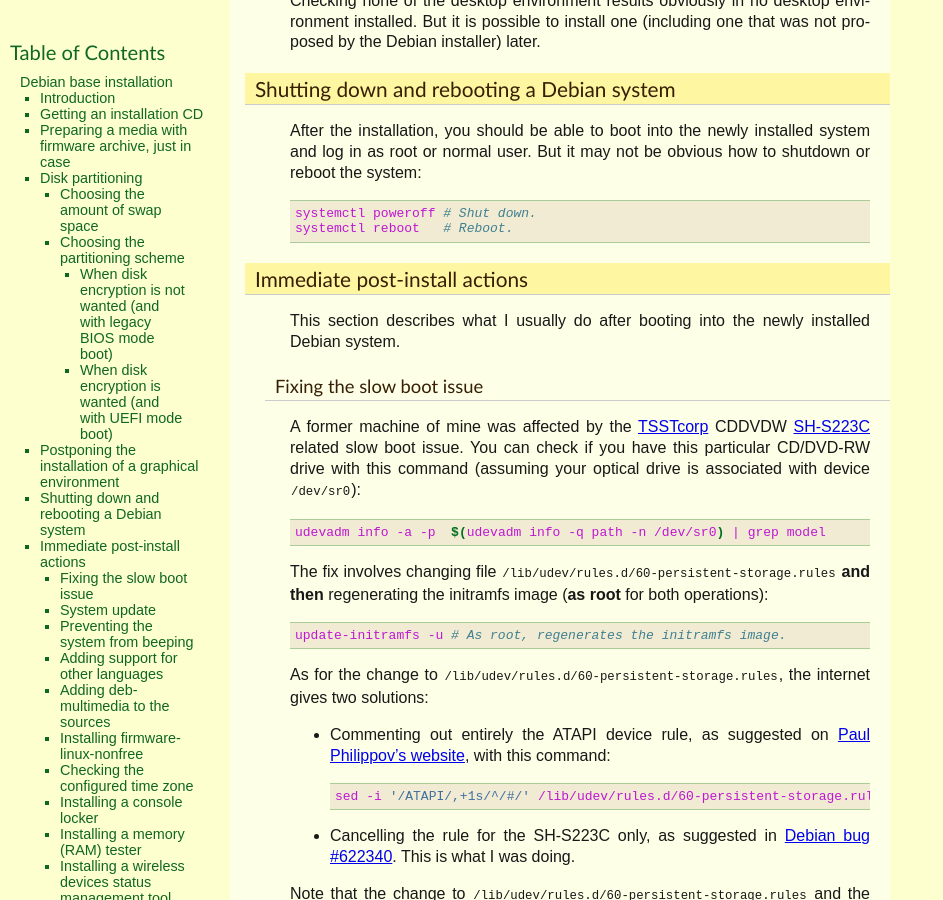
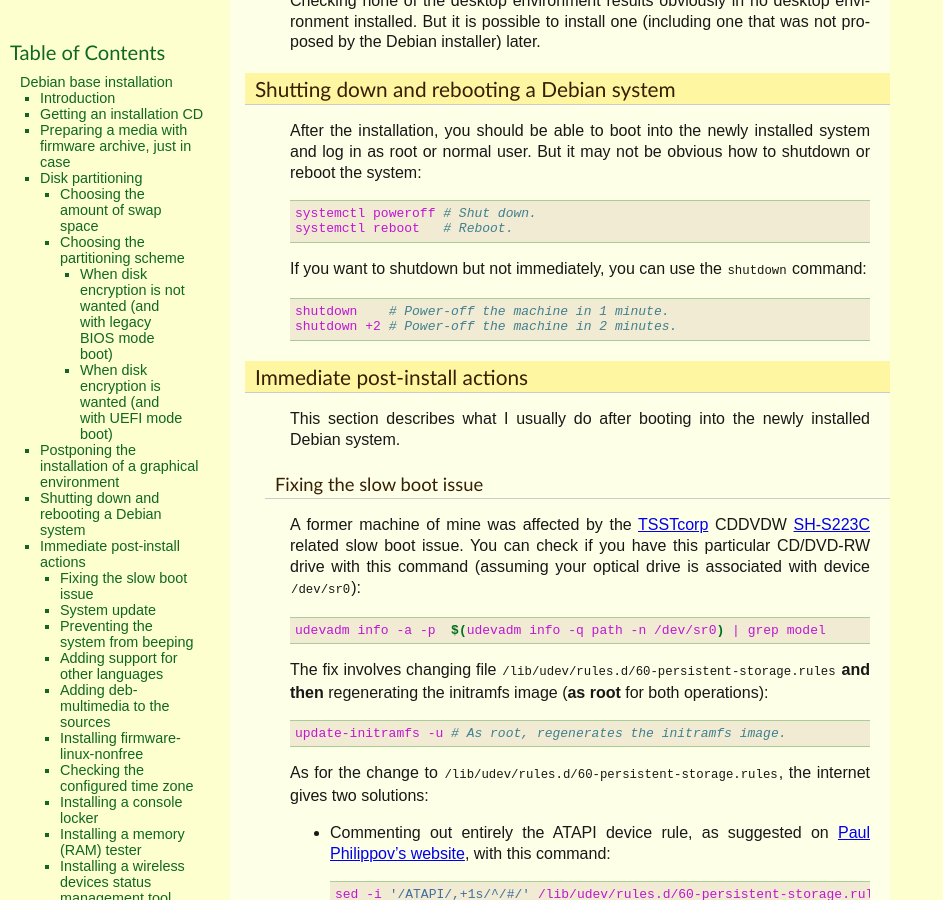
Before and after one commit to thierr26/thierr26_personal_notes_sphinx_sources, a Sphinx documentation site: the page built from source/debian_base_install.rst, in a window 1280 px wide and 900 px high, scrolled down 4390 px. Shown: the whole window, without its empty margins (0-943 px from the left). Built offline with Sphinx 7.4.7, drawn with Linux system fonts in a browser that asks for light colours.

Commit message:
Add examples for shutdown command

```diff
--- a/source/debian_base_install.rst
+++ b/source/debian_base_install.rst
@@ -225,6 +225,7 @@ Shutting down and rebooting a Debian system
 .. index::
   pair: systemctl commands; poweroff
   pair: systemctl commands; reboot
+  single: shutdown
 
 After the installation, you should be able to boot into the newly installed
 system and log in as root or normal user. But it may not be obvious how to
@@ -232,6 +233,12 @@ shutdown or reboot the system::
 
   systemctl poweroff # Shut down.
   systemctl reboot   # Reboot.
+
+If you want to shutdown but not immediately, you can use the ``shutdown``
+command::
+
+  shutdown    # Power-off the machine in 1 minute.
+  shutdown +2 # Power-off the machine in 2 minutes.
 
 
 Immediate post-install actions
```
